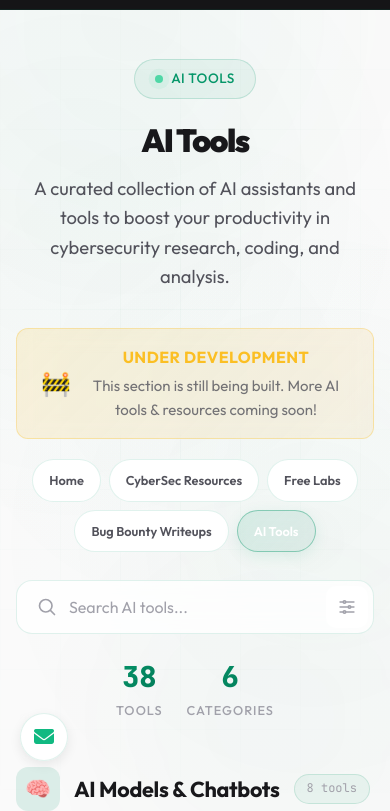
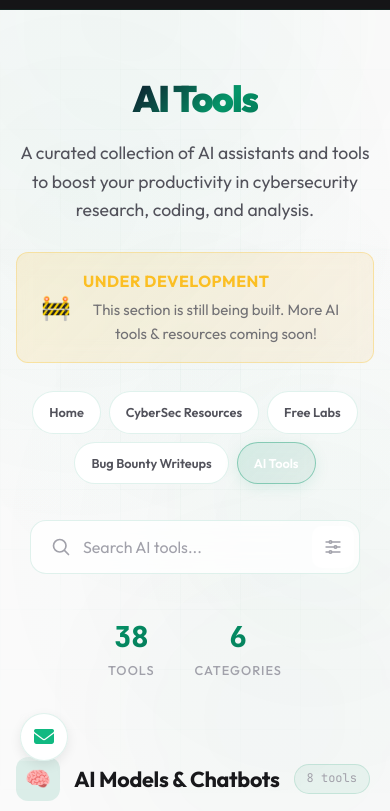
Before and after one commit to xismail606/CyberSec-Resources, a plain HTML site: page ai-tools.html in a window 390 px wide. Shown: the part 51-862 px from the top of the page. Drawn offline with Linux system fonts and the light colour scheme.

Commit message:
refactor: restructure hero sections across pages and introduce custom cyber-links styling

```diff
--- a/ai-tools.html
+++ b/ai-tools.html
@@ -59,17 +59,16 @@
     <div class="container">
       <!-- Hero -->
       <header class="hero">
-        <div class="hero-badge">
-          <span class="pulse-dot"></span>
-          AI TOOLS
-        </div>
+        <div class="hero-grid-split">
+          <!-- Left Column: Content -->
+          <div class="hero-content">
             <h1>AI Tools</h1>
             <p>
              A curated collection of AI assistants and tools to boost your productivity in cybersecurity research, coding, and analysis.
             </p>
 
             <!-- Under Development Banner -->
-        <div style="background: linear-gradient(135deg, rgba(251, 191, 36, 0.15), rgba(245, 158, 11, 0.08)); border: 1px solid rgba(251, 191, 36, 0.3); border-radius: 12px; padding: 16px 24px; margin: 20px auto; max-width: 600px; display: flex; align-items: center; justify-content: center; gap: 12px; backdrop-filter: blur(10px); text-align: center; font-family: 'Outfit', sans-serif;">
+            <div style="background: linear-gradient(135deg, rgba(251, 191, 36, 0.15), rgba(245, 158, 11, 0.08)); border: 1px solid rgba(251, 191, 36, 0.3); border-radius: 12px; padding: 16px 24px; margin: 0 0 28px 0; max-width: 600px; display: flex; align-items: center; justify-content: flex-start; gap: 12px; backdrop-filter: blur(10px); text-align: left; font-family: 'Outfit', sans-serif;">
               <span style="font-size: 24px;">🚧</span>
               <div>
                 <strong style="color: #fbbf24; font-size: 16px; letter-spacing: 0.5px;">UNDER DEVELOPMENT</strong>
@@ -85,7 +84,10 @@
               <a href="./bug-bounty-writeups.html" class="page-nav-btn" id="btnWriteups">Bug Bounty Writeups</a>
               <a href="./ai-tools.html" class="page-nav-btn active" id="btnAiTools">AI Tools</a>
             </div>
+          </div>
 
+          <!-- Right Column: Search & Stats -->
+          <div class="hero-visual">
             <!-- Search -->
             <div class="search-wrapper" role="search">
               <svg
@@ -111,7 +113,7 @@
               />
               <button class="adv-search-toggle" id="advSearchToggle" type="button" aria-expanded="false" aria-controls="advSearchPanel" title="Advanced Search">
                 <svg xmlns="http://www.w3.org/2000/svg" fill="none" viewBox="0 0 24 24" stroke-width="2" stroke="currentColor">
-              <path stroke-linecap="round" stroke-linejoin="round" d="M10.5 6h9.75M10.5 6a1.5 1.5 0 1 1-3 0m3 0a1.5 1.5 0 1 0-3 0M3.75 6H7.5m3 12h9.75m-9.75 0a1.5 1.5 0 0 1-3 0m3 0a1.5 1.5 0 0 0-3 0m-3.75 0H7.5m9-6h3.75m-3.75 0a1.5 1.5 0 0 1-3 0m3 0a1.5 1.5 0 0 0-3 0m-9.75 0h9.75" />
+                  <path stroke-linecap="round" stroke-linejoin="round" d="M10.5 6h9.75M10.5 6a1.5 1.5 0 1 1-3 0m3 0a1.5 1.5 0 1 0-3 0M3.75 6H7.5m3 12h9.75m-9.75 0a1.5 1.5 0 0 1-3 0m3 0a1.5 1.5 0 0 0-3 0m-3.75 0H7.5m9-6h3.75m-3.75 0a1.5 1.5 0 1 1-3 0m3 0a1.5 1.5 0 0 0-3 0m-9.75 0h9.75" />
                 </svg>
                 <span class="adv-search-badge" id="advSearchBadge"></span>
               </button>
@@ -149,8 +151,10 @@
                 <div class="stat-label">Categories</div>
               </div>
             </div>
+          </div>
+        </div>
         <div id="searchAnnounce" class="sr-only" aria-live="polite"></div>
-      </header>
+      </header>    </header>
 
       <!-- Categories Container -->
       <main id="categoriesContainer"></main>
--- a/css/cyber-links.css
+++ b/css/cyber-links.css
@@ -1609,3 +1609,116 @@ body.no-glow::before {
   background: rgba(5, 150, 105, 0.1);
   color: var(--accent-red-dark);
 }
+
+/* ===== Split Hero Styles for Sub-pages ===== */
+.hero-grid-split {
+  display: grid;
+  grid-template-columns: 1.2fr 0.8fr;
+  gap: 48px;
+  align-items: center;
+  text-align: left;
+  padding: 40px 0;
+}
+.hero-content {
+  display: flex;
+  flex-direction: column;
+  align-items: flex-start;
+  text-align: left;
+}
+.hero-content .hero-badge {
+  margin-bottom: 20px;
+}
+.hero-content h1 {
+  font-size: clamp(2.3rem, 5vw, 3.8rem);
+  line-height: 1.1;
+  letter-spacing: -1.5px;
+  margin-bottom: 20px;
+  text-align: left;
+  background: linear-gradient(
+    135deg,
+    var(--text-primary) 0%,
+    var(--accent-emerald) 60%,
+    var(--accent-emerald-dark) 100%
+  );
+  -webkit-background-clip: text;
+  -webkit-text-fill-color: transparent;
+  background-clip: text;
+}
+.hero-content p {
+  font-size: 1.1rem;
+  line-height: 1.6;
+  color: var(--text-secondary);
+  max-width: 600px;
+  margin: 0 0 28px 0;
+  text-align: left;
+}
+.hero-content .page-nav {
+  justify-content: flex-start;
+  margin-bottom: 0;
+}
+.hero-visual {
+  display: flex;
+  flex-direction: column;
+  gap: 24px;
+  width: 100%;
+}
+.hero-visual .search-wrapper {
+  margin: 0;
+  max-width: 100%;
+}
+.hero-visual .adv-search-panel {
+  margin: 0;
+  max-width: 100%;
+}
+.hero-visual .stats-bar {
+  margin: 0;
+  max-width: 100%;
+  justify-content: center;
+  gap: 40px;
+}
+.hero-visual .stat-item {
+  text-align: center;
+}
+
+@media (max-width: 960px) {
+  .hero-grid-split {
+    grid-template-columns: 1fr;
+    gap: 36px;
+    text-align: center;
+    padding: 20px 0 40px;
+  }
+  .hero-content {
+    align-items: center;
+    text-align: center;
+  }
+  .hero-content h1 {
+    text-align: center;
+  }
+  .hero-content p {
+    text-align: center;
+    margin: 0 auto 28px auto;
+  }
+  .hero-content .page-nav {
+    justify-content: center;
+  }
+  .hero-visual {
+    align-items: center;
+    gap: 20px;
+  }
+  .hero-visual .search-wrapper {
+    margin: 0 auto;
+    max-width: 560px;
+  }
+  .hero-visual .adv-search-panel {
+    margin: 0 auto;
+    max-width: 560px;
+  }
+  .hero-visual .stats-bar {
+    margin: 0 auto;
+    max-width: 560px;
+    justify-content: center;
+  }
+  .hero-visual .stat-item {
+    text-align: center;
+  }
+}
```
Also changed, not shown: bug-bounty-writeups.html (+9 -5 lines), free-labs.html (+9 -5 lines), index.html (+0 -1 lines), resources.html (+9 -4 lines). Lines whose indentation alone changed are shown as unchanged.
